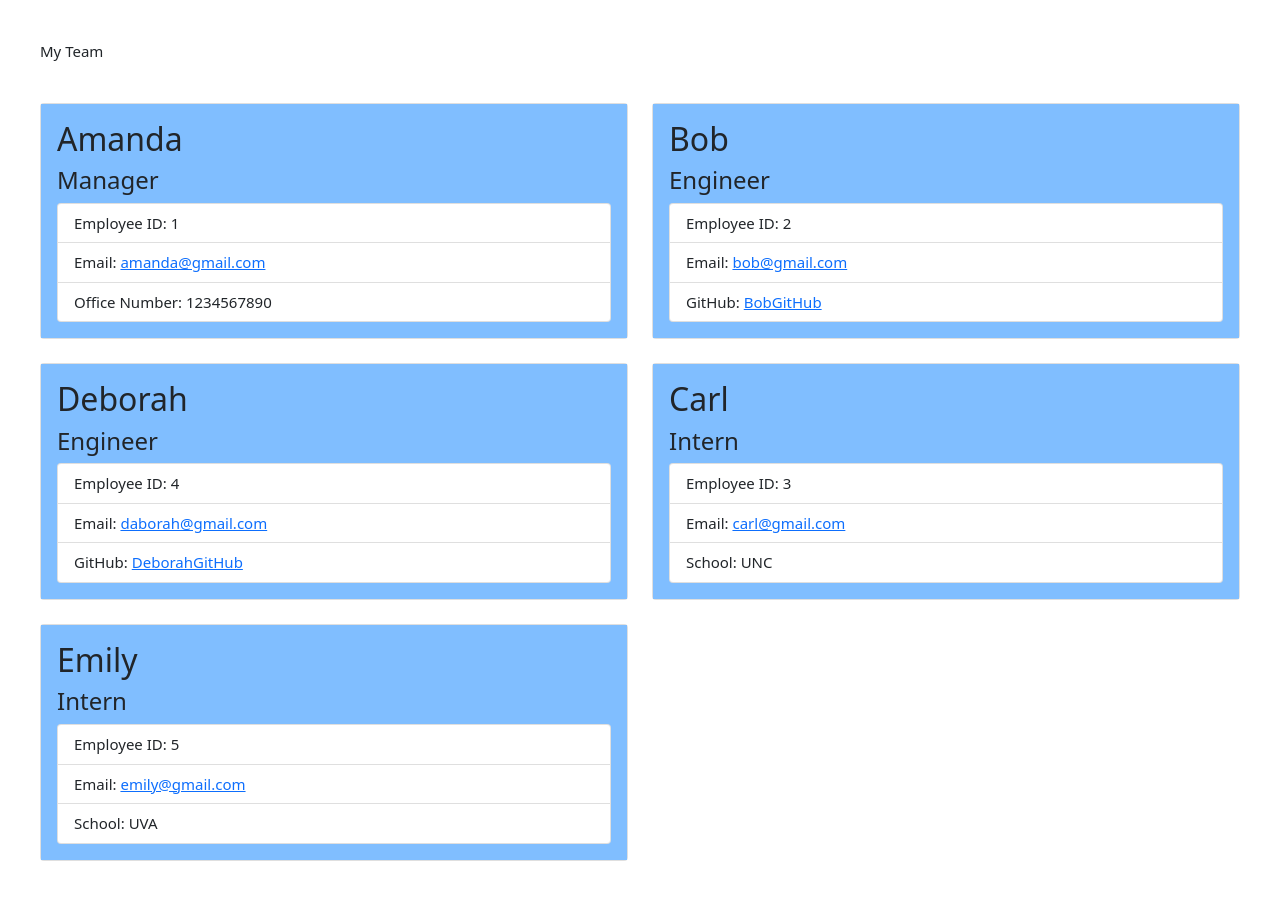
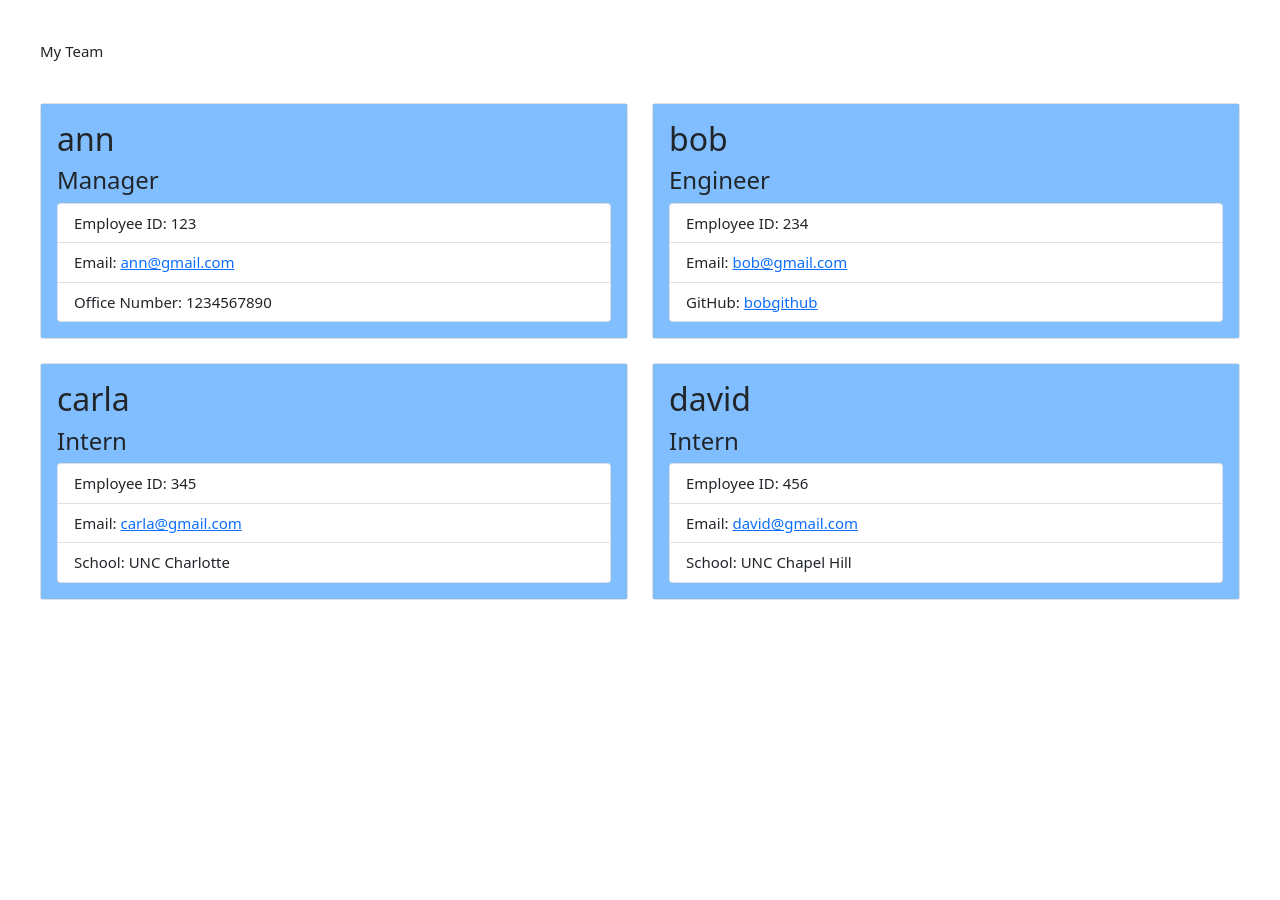
Before and after one commit to n-roz/teamprofile-generator, a website: page dist/index.html in a window 1280 px wide. After the commit the page ends 800 px from the top, so only its background shows below. Drawn offline with nearby package versions, Linux system fonts and the light colour scheme.

```diff
--- a/dist/index.html
+++ b/dist/index.html
@@ -17,11 +17,11 @@
                 <div class="col">
                 <div class="card">
                     <div class="card-body">
-                        <h3 class="card-title">Amanda</h3>
+                        <h3 class="card-title">ann</h3>
                         <h4>Manager</h4>
                         <ul class="list-group">
-                            <li class="list-group-item">Employee ID: 1</li>
-                            <li class="list-group-item">Email: <a href="mailto:amanda@gmail.com">amanda@gmail.com</a></li>
+                            <li class="list-group-item">Employee ID: 123</li>
+                            <li class="list-group-item">Email: <a href="mailto:ann@gmail.com">ann@gmail.com</a></li>
                             <li class="list-group-item">Office Number: 1234567890</li>
                         </ul>
                     </div>
@@ -31,26 +31,12 @@
             <div class="col">
                 <div class="card">
                     <div class="card-body">
-                        <h3 class="card-title">Bob</h3>
+                        <h3 class="card-title">bob</h3>
                         <h4>Engineer</h4>
                         <ul class="list-group">
-                            <li class="list-group-item">Employee ID: 2</li>
+                            <li class="list-group-item">Employee ID: 234</li>
                             <li class="list-group-item">Email: <a href="mailto:bob@gmail.com">bob@gmail.com</a></li>
-                            <li class="list-group-item">GitHub: <a href="https://www.github.com/BobGitHub" target="_blank">BobGitHub</a></li>
-                        </ul>
-                    </div>
-                </div>
-            </div>
-
-            <div class="col">
-                <div class="card">
-                    <div class="card-body">
-                        <h3 class="card-title">Deborah</h3>
-                        <h4>Engineer</h4>
-                        <ul class="list-group">
-                            <li class="list-group-item">Employee ID: 4</li>
-                            <li class="list-group-item">Email: <a href="mailto:daborah@gmail.com">daborah@gmail.com</a></li>
-                            <li class="list-group-item">GitHub: <a href="https://www.github.com/DeborahGitHub" target="_blank">DeborahGitHub</a></li>
+                            <li class="list-group-item">GitHub: <a href="https://www.github.com/bobgithub" target="_blank">bobgithub</a></li>
                         </ul>
                     </div>
                 </div>
@@ -60,12 +46,12 @@
             <div class="col">
                 <div class="card">
                     <div class="card-body">
-                        <h3 class="card-title">Carl</h3>
+                        <h3 class="card-title">carla</h3>
                         <h4>Intern</h4>
                         <ul class="list-group">
-                            <li class="list-group-item">Employee ID: 3</li>
-                            <li class="list-group-item">Email: <a href="mailto:carl@gmail.com">carl@gmail.com</a></li>
-                            <li class="list-group-item">School: UNC</li>
+                            <li class="list-group-item">Employee ID: 345</li>
+                            <li class="list-group-item">Email: <a href="mailto:carla@gmail.com">carla@gmail.com</a></li>
+                            <li class="list-group-item">School: UNC Charlotte</li>
                         </ul>
                     </div>
                 </div>
@@ -74,12 +60,12 @@
             <div class="col">
                 <div class="card">
                     <div class="card-body">
-                        <h3 class="card-title">Emily</h3>
+                        <h3 class="card-title">david</h3>
                         <h4>Intern</h4>
                         <ul class="list-group">
-                            <li class="list-group-item">Employee ID: 5</li>
-                            <li class="list-group-item">Email: <a href="mailto:emily@gmail.com">emily@gmail.com</a></li>
-                            <li class="list-group-item">School: UVA</li>
+                            <li class="list-group-item">Employee ID: 456</li>
+                            <li class="list-group-item">Email: <a href="mailto:david@gmail.com">david@gmail.com</a></li>
+                            <li class="list-group-item">School: UNC Chapel Hill</li>
                         </ul>
                     </div>
                 </div>
```
Also changed, not shown: README.md.
